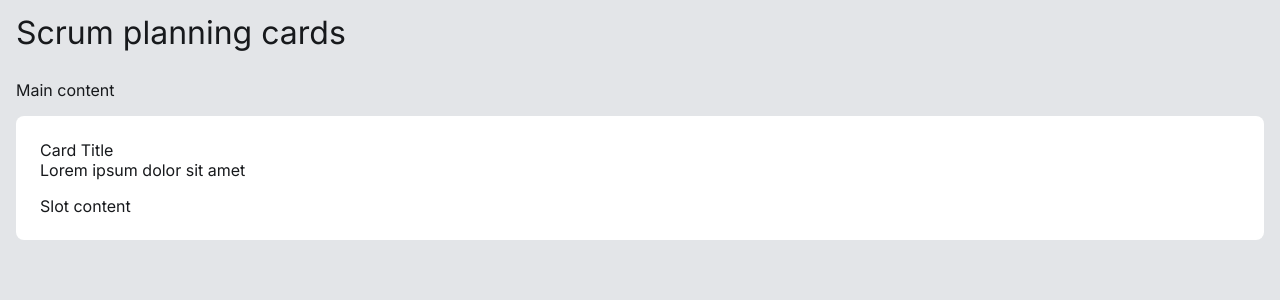
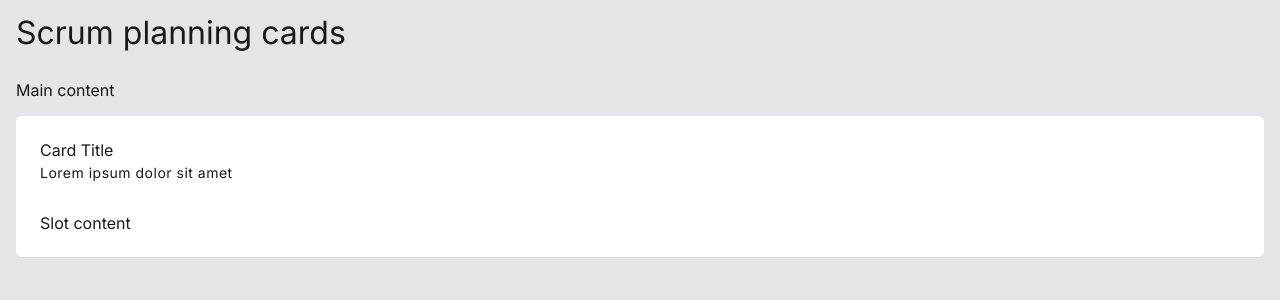
Before and after one commit to carlesfores/scrum-planning-cards, a React (Vite) app: page / in a window 1280 px wide. Shown: the top 300 px of the page. Built offline with nearby package versions, Linux system fonts and the light colour scheme.

Commit message:
feat: card component rendering

```diff
--- a/src/components/Card.jsx
+++ b/src/components/Card.jsx
@@ -1,18 +1,31 @@
 import '@/components/Card.scss';
 
 const Card = ({ children, title, description }) => {
-  return(
-    <>
+
+  let showCardHeader = (title || description);
+  let cardTitle = null;
+  let cardDescription = null;
+
+  if (showCardHeader && title) {
+    cardTitle = <div className="card__title">{title}</div>;
+  }
+
+  if (showCardHeader && description) {
+    cardDescription = <div className="card__description">{description}</div>;
+  }
+
+  return (
       <div className="card">
-        <div className="card__header">
-          <div className="card__title">{ title }</div>
-          <div className="card__description">{ description }</div>
-        </div>
+        {(showCardHeader) && (
+          <div className="card__header">
+            {cardTitle}
+            {cardDescription}
+          </div>
+        )}
         <div className="card__content">
-          { children }
+          {children}
         </div>
       </div>
-    </>
   );
 }
 
--- a/src/components/Card.scss
+++ b/src/components/Card.scss
@@ -1,17 +1,22 @@
 .card {
   background: var(--white);
   padding: 24px;
-  border-radius: 8px;
+  border-radius: 6px;
   display: flex;
   flex-direction: column;
-  gap: 16px;
+  gap: 32px;
+  box-shadow:
+    rgba(27, 31, 35, 0.04) 0px 1px 0px,
+    rgba(255, 255, 255, 0.25) 0px 1px 0px inset;
 
   &__header {
+    display: flex;
+    flex-direction: column;
+    gap: 4px;
   }
-  &__title {
-  }
+
   &__description {
-  }
-  &__content {
+    font-size: 14px;
+    letter-spacing: 0.5px;
   }
 }
```
